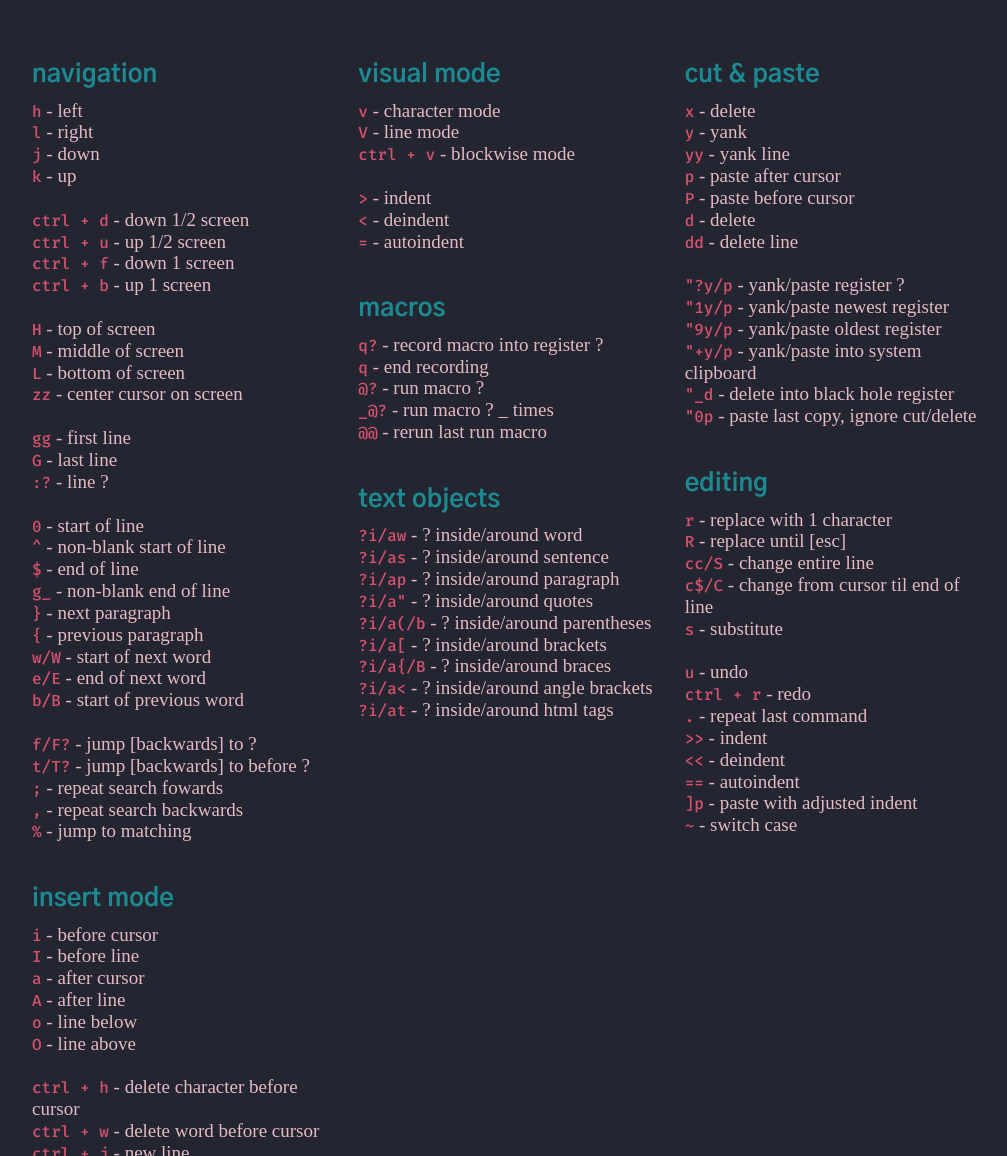
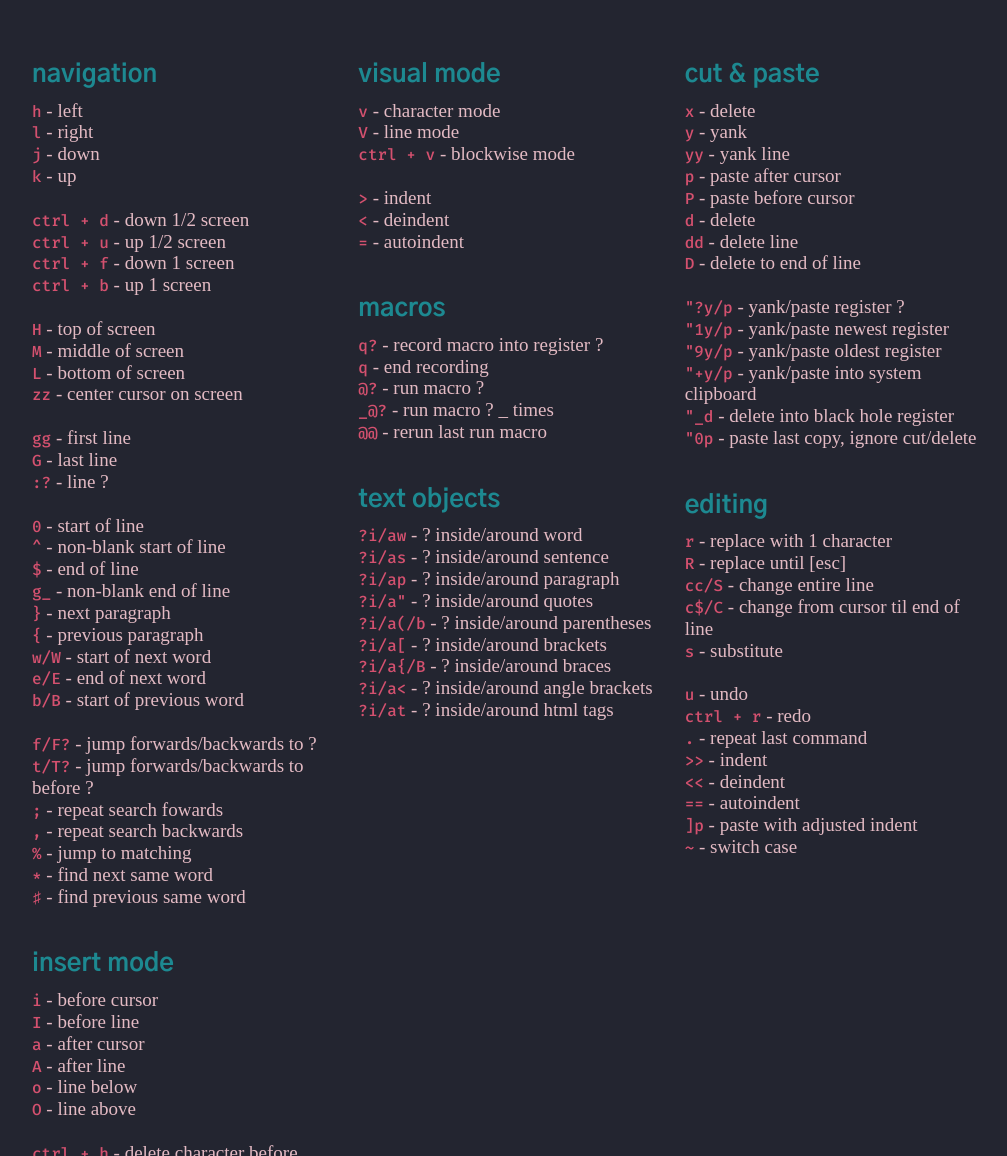
Before and after one commit to mofeimw/cheatsheet.vim, a plain HTML site: page src/index.html in a window 1280 px wide. Shown: the top 1156 px of the page, without its empty margins (128-1135 px from the left). Drawn offline with Linux system fonts and the light colour scheme; a web font is replaced by a local one.

Commit message:
navigation

```diff
--- a/src/index.html
+++ b/src/index.html
@@ -40,11 +40,13 @@
 					<li><kbd>e/E</kbd> - end of next word</li>
 					<li><kbd>b/B</kbd> - start of previous word</li>
 					<br>
-					<li><kbd>f/F?</kbd> - jump [backwards] to ?</li>
-					<li><kbd>t/T?</kbd> - jump [backwards] to before ?</li>
+					<li><kbd>f/F?</kbd> - jump forwards/backwards to ?</li>
+					<li><kbd>t/T?</kbd> - jump forwards/backwards to before ?</li>
 					<li><kbd>;</kbd> - repeat search fowards</li>
 					<li><kbd>,</kbd> - repeat search backwards</li>
 					<li><kbd>%</kbd> - jump to matching</li>
+					<li><kbd>*</kbd> - find next same word</li>
+					<li><kbd>♯</kbd> - find previous same word</li>
 					<br>
 				</ul>
 			</section>
@@ -123,6 +125,7 @@
 					<li><kbd>P</kbd> - paste before cursor</li>
 					<li><kbd>d</kbd> - delete</li>
 					<li><kbd>dd</kbd> - delete line</li>
+					<li><kbd>D</kbd> - delete to end of line</li>
 					<br>
 					<li><kbd>"?y/p</kbd> - yank/paste register ?</li>
 					<li><kbd>"1y/p</kbd> - yank/paste newest register</li>
```
Also changed, not shown: 1 other file.
